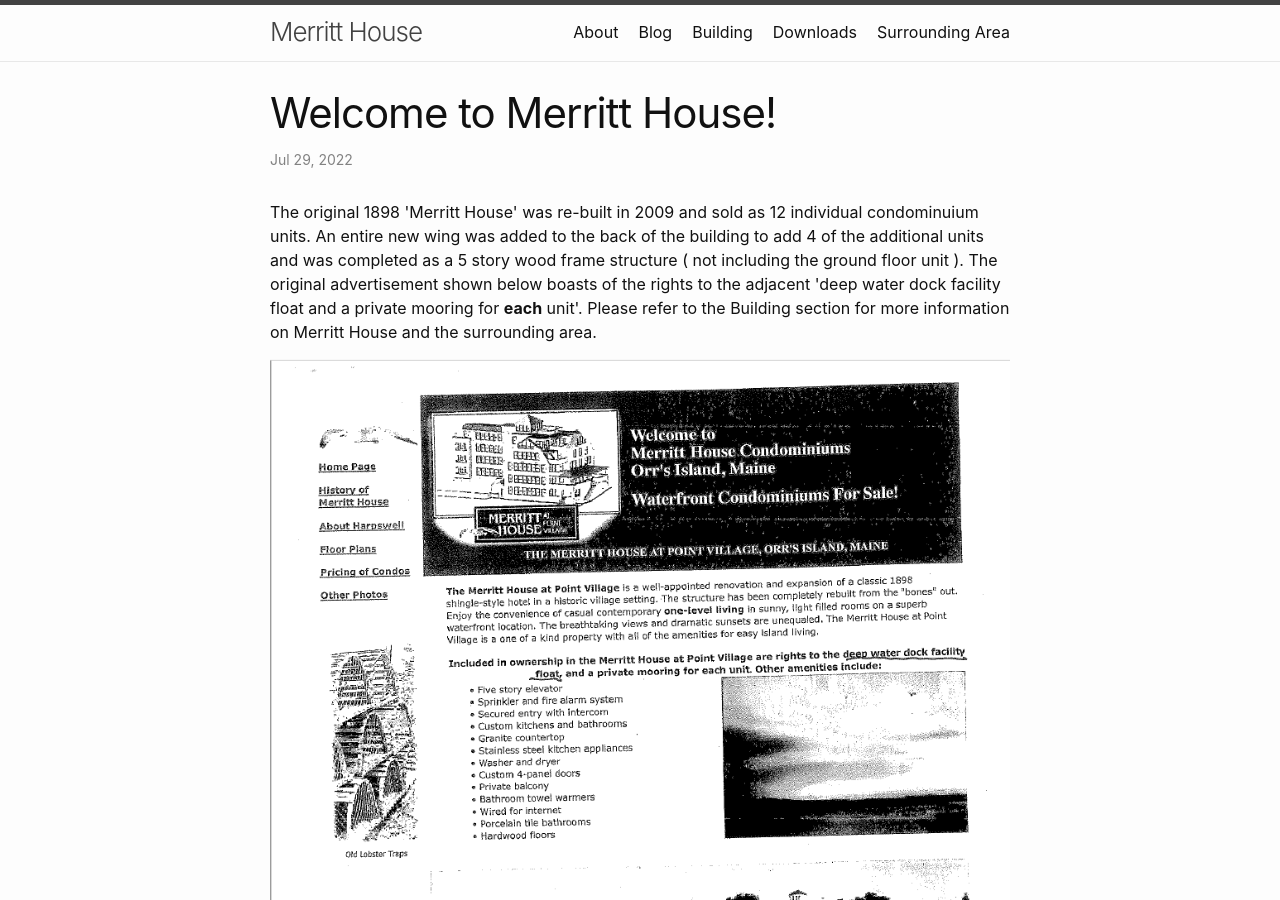
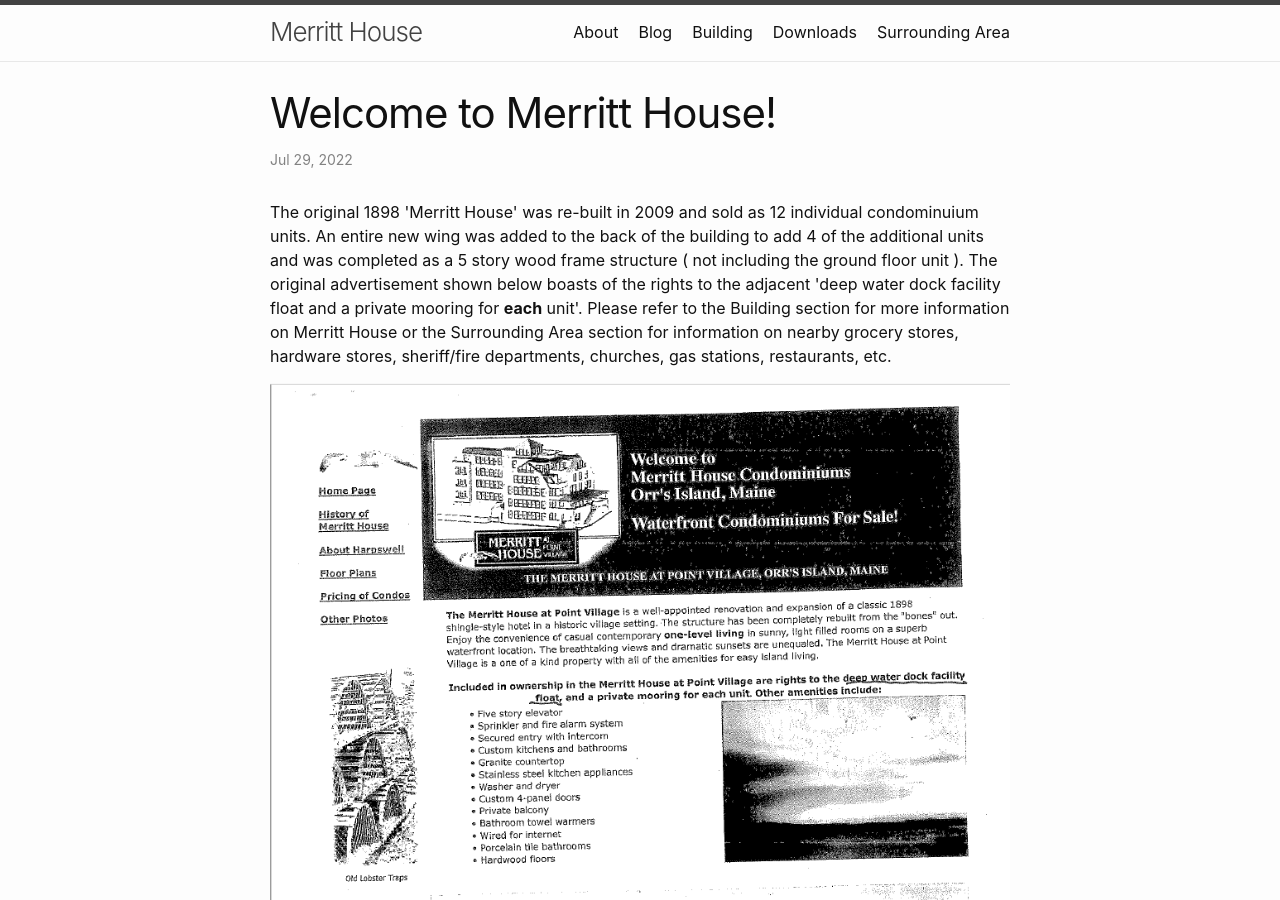
Before and after one commit to rsabec/merritthouse, a Jekyll site: the page built from _posts/2022-07-29-welcome-to-merritthouse.markdown, in a window 1280 px wide and 900 px high. Built offline with Jekyll 4.4.1, drawn with Linux system fonts in a browser that asks for light colours.

Commit message:
update welcome blog
welcome blog edit

```diff
--- a/_posts/2022-07-29-welcome-to-merritthouse.markdown
+++ b/_posts/2022-07-29-welcome-to-merritthouse.markdown
@@ -6,7 +6,7 @@ categories: merritthouse update
 ---
 
 
-<p>The original 1898 'Merritt House' was re-built in 2009 and sold as 12 individual condominuium units.  An entire new wing was added to the back of the building to add 4 of the additional units and was completed as a 5 story wood frame structure ( not including the ground floor unit ). The original advertisement shown below boasts of the rights to the adjacent 'deep water dock facility float and a private mooring for <b>each</b> unit'.  Please refer to the Building section for more information on Merritt House and the surrounding area.</p>
+<p>The original 1898 'Merritt House' was re-built in 2009 and sold as 12 individual condominuium units.  An entire new wing was added to the back of the building to add 4 of the additional units and was completed as a 5 story wood frame structure ( not including the ground floor unit ). The original advertisement shown below boasts of the rights to the adjacent 'deep water dock facility float and a private mooring for <b>each</b> unit'.  Please refer to the Building section for more information on Merritt House or the Surrounding Area section for information on nearby grocery stores, hardware stores, sheriff/fire departments, churches, gas stations, restaurants, etc.</p>
 
 ![Advertisment for Condo](/images/merritthousevillageadvertisement.png)
 <br>
```
Also changed, not shown: 1 other file.
